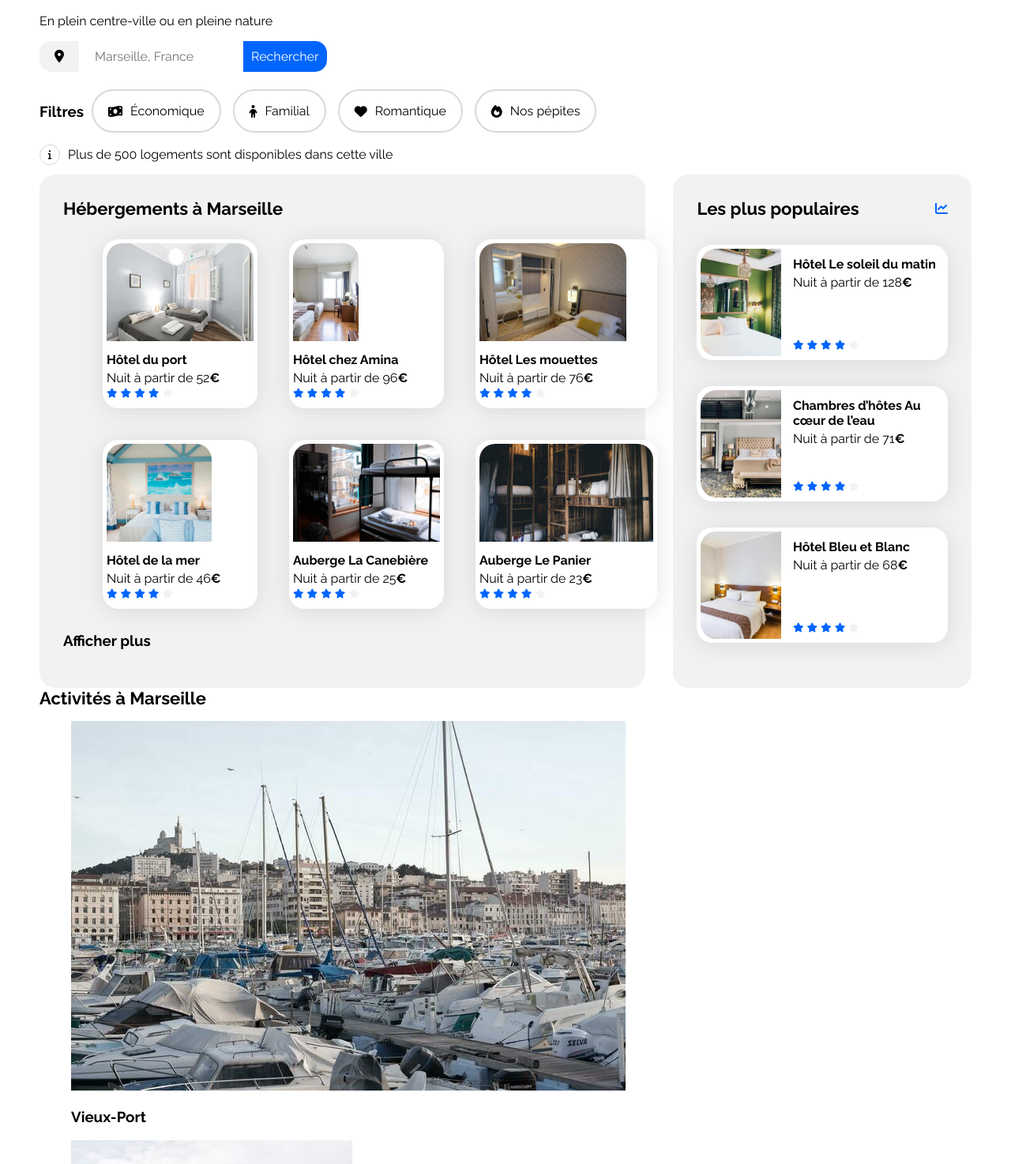
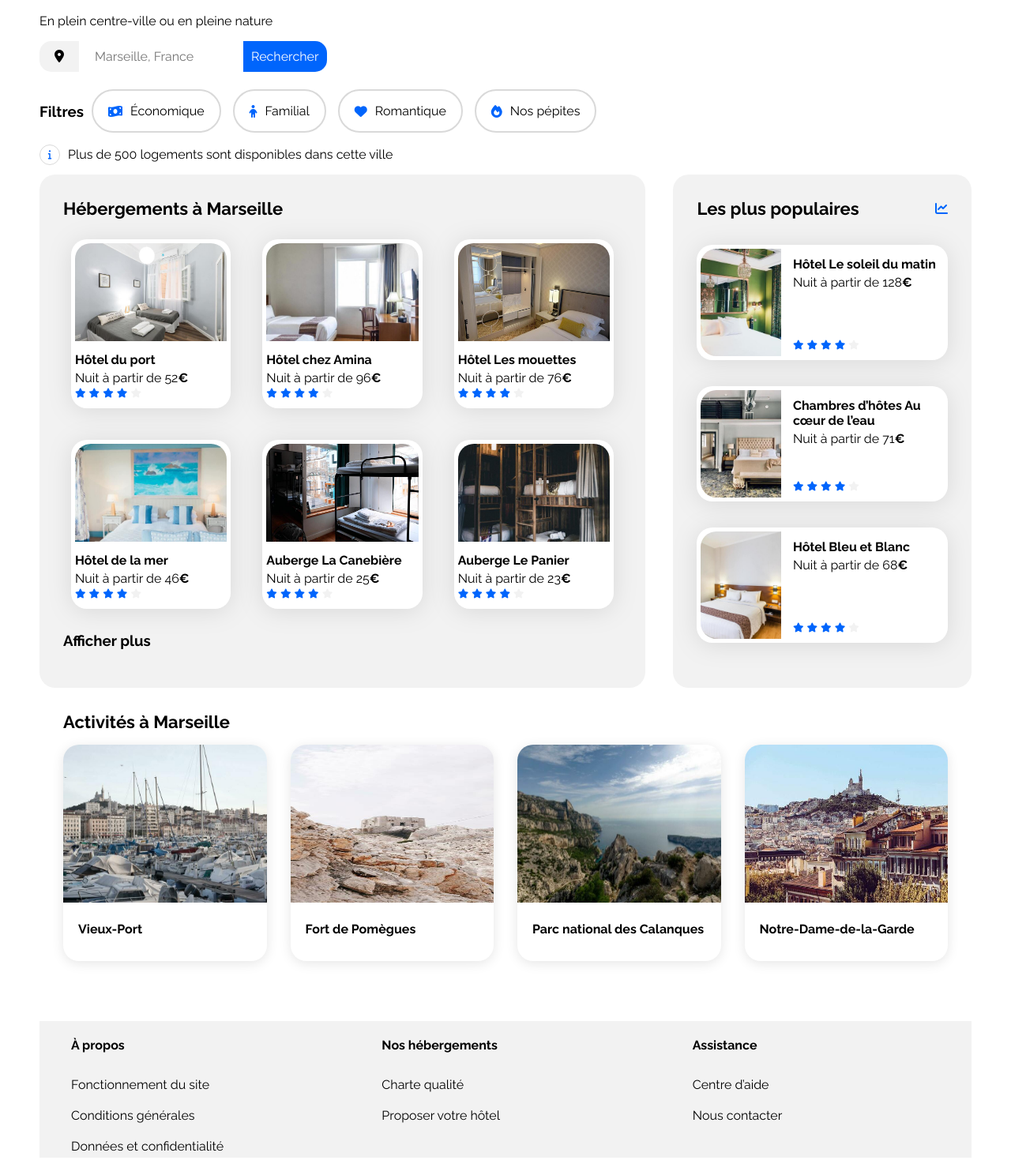
Before and after one commit to michelre/mael-p2, a plain HTML site: page index.html in a window 1280 px wide. Shown: the part 81-1555 px from the top of the page at 79% size. Drawn offline with Linux system fonts and the light colour scheme.

Commit message:
mardi 23 juillet

```diff
--- a/css/filters.css
+++ b/css/filters.css
@@ -36,6 +36,9 @@
     white-space: nowrap;
 }
 
+.fa-money-bill-wave, .fa-child, .fa-heart, .fa-fire {
+    color: #0065FC;
+}
 @media screen and (max-width: 768px) {
     .filters-list li {
         width: calc(50% - 10px);
--- a/css/footer.css
+++ b/css/footer.css
@@ -20,7 +20,7 @@ footer {
 }
 
 .footer-sections li {
-  padding: 10px;
+  padding: 10px 0;
 }
 
 .footer-section {
--- a/css/infos.css
+++ b/css/infos.css
@@ -12,4 +12,5 @@
   height: 24px;
   border-radius: 50%;
   border: 1px solid #D9D9D9;
+  color: #0065FC;
 }
--- a/css/style.css
+++ b/css/style.css
@@ -84,6 +84,10 @@ a {
   align-items: center;
 }
 
+.hebergements-liste {
+  padding: 0;
+}
+
 .hebergements-liste .card-txt li {
   list-style-type: none;
 }
@@ -94,13 +98,11 @@ a {
 }
 
 .hebergements-cards .card {
-  width: 250.33;
-  height: 64.25;
   margin: 10px;
 }
 
 .hebergements-cards .card img {
-  width: 250.33;
+  width: 100%;
   height: 124px;
   border-radius: 20px 20px 0 0;
 }
@@ -165,12 +167,42 @@ a {
 }
 
 /****** Activités ***********/
+.activities {
+  padding: 30px;
+}
+
 .activities-title {
   display: flex;
   justify-content: space-between;
   align-items: center;
 }
 
+.activities-liste {
+  padding: 0;
+  display: grid;
+  grid-template-columns: repeat(4, 1fr);
+  gap: 30px;
+}
+
+.activities-card img {
+  width: 100%;
+  border-top-left-radius: 20px;
+  border-top-right-radius: 20px;
+  height: 200px;
+}
+
+.activities-card {
+  border-radius: 20px;
+  box-shadow: 0px 3px 15px 0px #0000001A;
+}
+
+.activities-card h3 {
+  height: 70px;
+  box-sizing: border-box;
+  font-size: 1rem;
+  margin: 0;
+  padding: 20px 19px;
+}
 
 /* Le code ci-dessous correspond à la version responsive uniquement */
 
@@ -212,4 +244,24 @@ a {
 /* Small devices (phones, less than 768px) */
 @media (max-width: 767.98px) {
   /* ... */
+  .hebergements-liste .hebergements-cards {
+    grid-template-columns: 1fr;
+  }
+
+  .activities-liste {
+    grid-template-columns: 1fr;
+  }
+
+  .populaires-cards a {
+    width: 100%;
+  }
+
+  .populaires-cards {
+    flex-wrap: wrap;
+  }
+
+  .populaires {
+    order: -1;
+  }
+
 }
```
